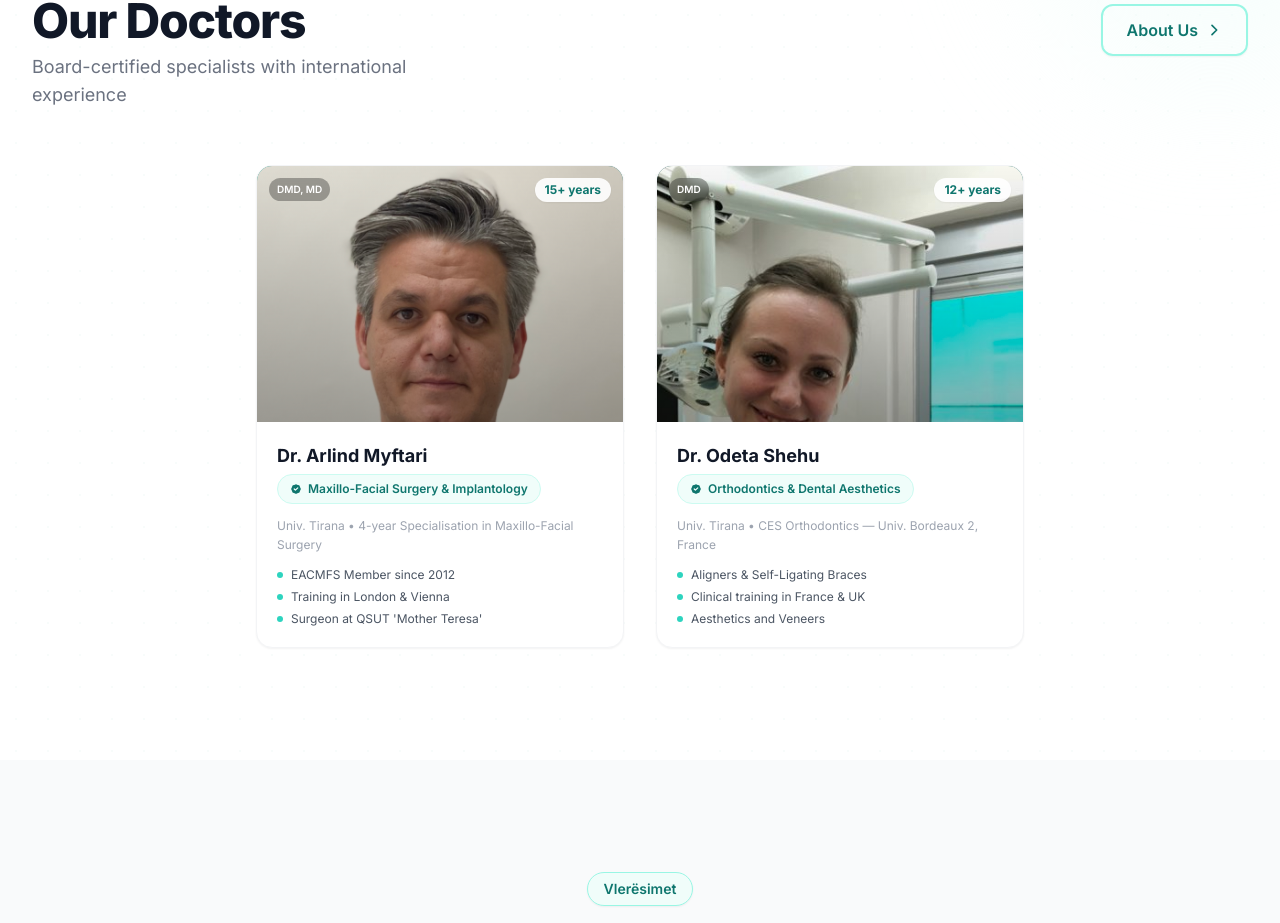
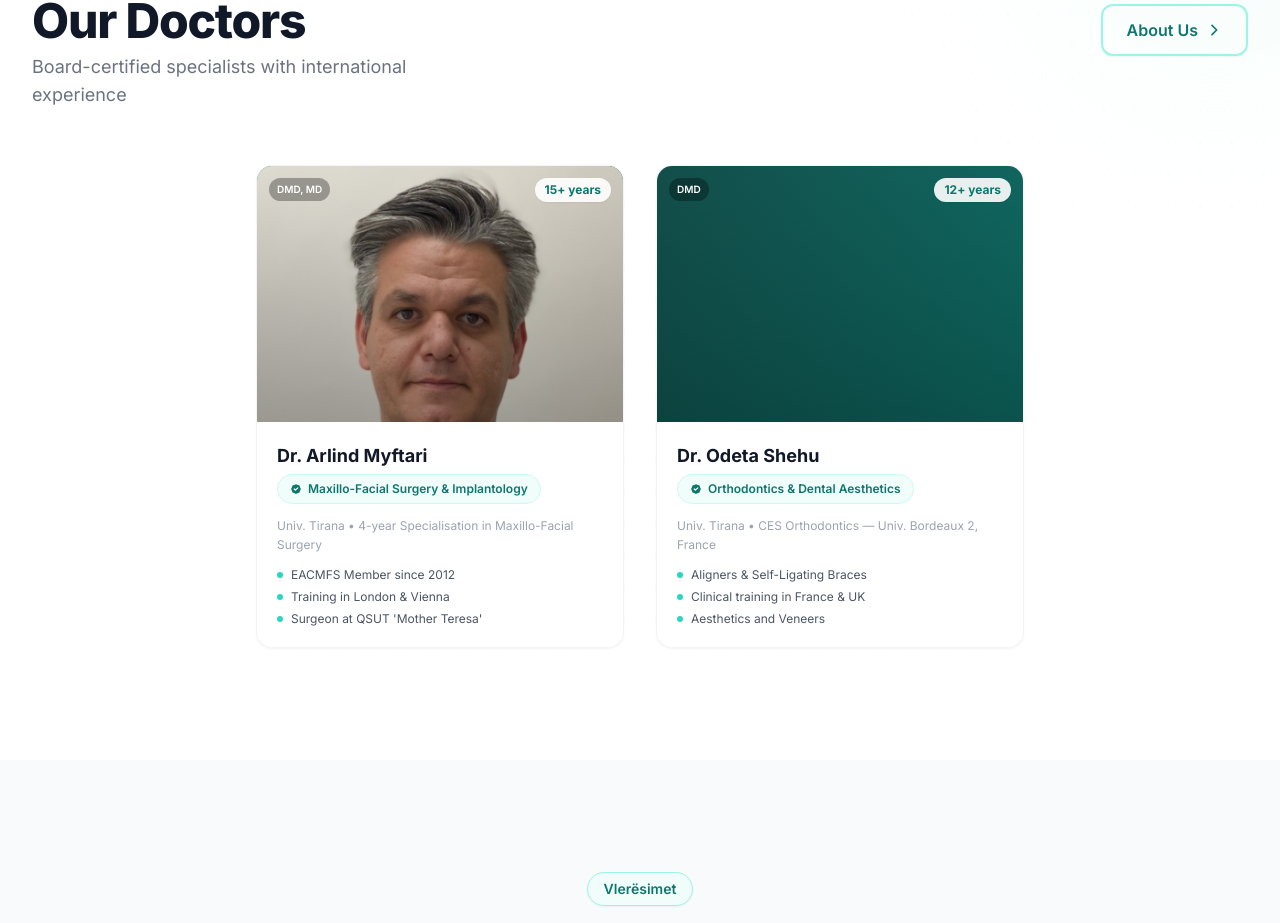
Before and after one commit to ardit2701/dental-albania, a Next.js app: page /en in a window 1280 px wide. Shown: the part 4449-5372 px from the top of the page. Built offline with nearby package versions, Linux system fonts and the light colour scheme.

Commit message:
Remove Dr. Odeta Shehu photo placeholder

```diff
--- a/src/components/home/Doctors.tsx
+++ b/src/components/home/Doctors.tsx
@@ -6,7 +6,7 @@ interface DoctorsProps {
   locale: string;
 }
 
-const DOCTOR_STATIC = [
+const DOCTOR_STATIC: { name: string; title: string; photo: string | null; gradient: { from: string; to: string } }[] = [
   {
     name: 'Dr. Arlind Myftari',
     title: 'DMD, MD',
@@ -16,7 +16,7 @@ const DOCTOR_STATIC = [
   {
     name: 'Dr. Odeta Shehu',
     title: 'DMD',
-    photo: '/doctors/odeta-shehu.jpg',
+    photo: null,
     gradient: { from: '#134e4a', to: '#0f766e' },
   },
 ];
@@ -67,6 +67,7 @@ export default async function Doctors({ locale }: DoctorsProps) {
                 className="h-64 relative overflow-hidden"
                 style={{ background: `linear-gradient(135deg, ${doc.gradient.from} 0%, ${doc.gradient.to} 100%)` }}
               >
+                {doc.photo && (
                   <Image
                     src={doc.photo}
                     alt={doc.name}
@@ -74,6 +75,7 @@ export default async function Doctors({ locale }: DoctorsProps) {
                     className="object-cover object-top"
                     sizes="(max-width: 640px) 100vw, 50vw"
                   />
+                )}
                 <div className="absolute inset-0 bg-gradient-to-t from-black/30 to-transparent" />
                 <div className="absolute top-3 right-3 bg-white/90 text-xs font-bold text-teal-700 px-2.5 py-1 rounded-full shadow-sm">
                   {t(`doctors.${i}.experience`)}
```
Lines whose indentation alone changed are shown as unchanged.
